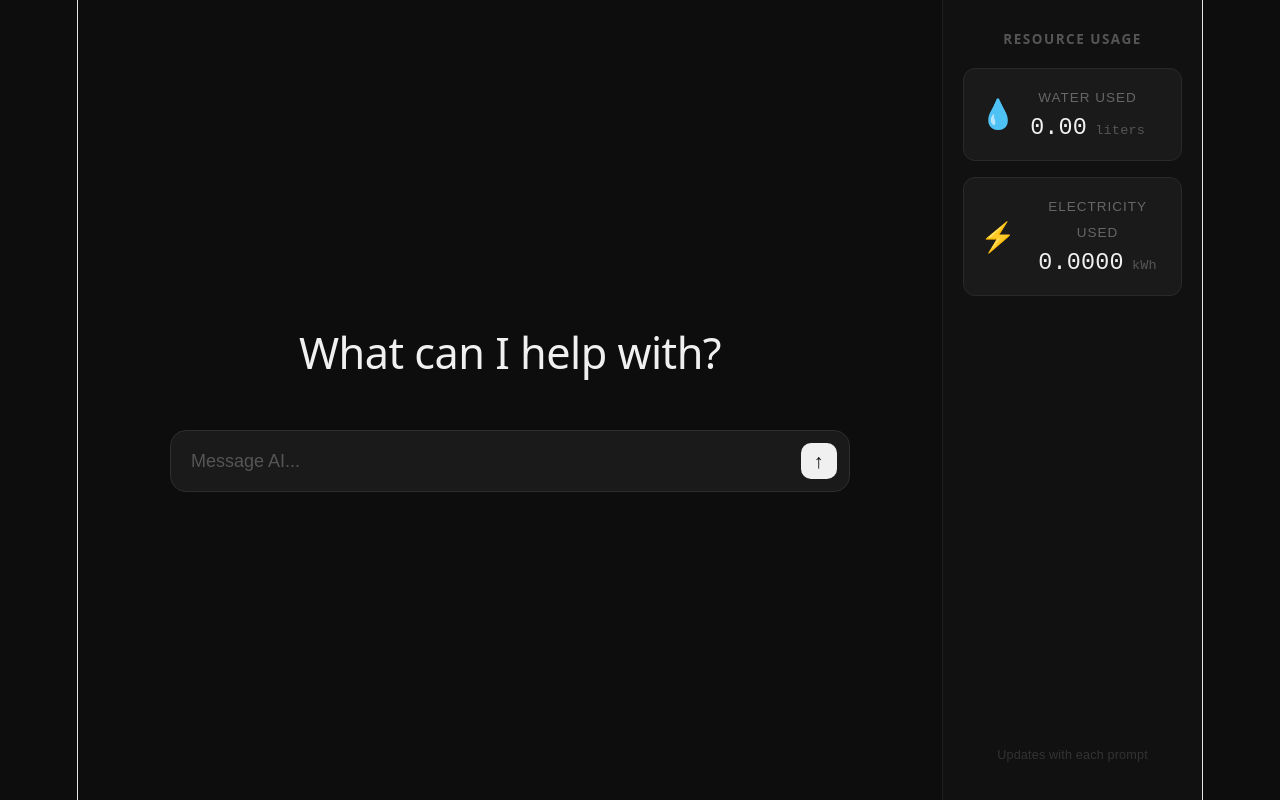
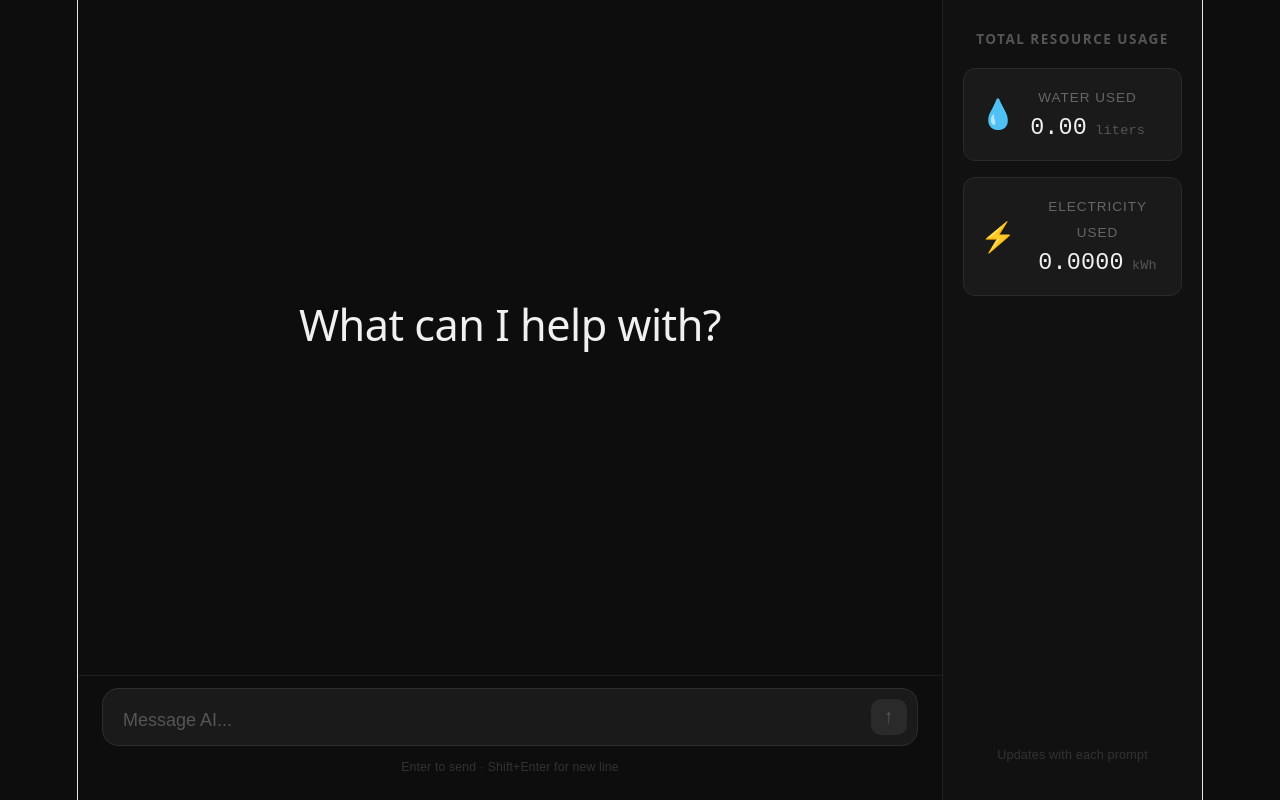
Before and after one commit to DanielABingham/AI-Energy-and-Power-Usage, a React (Vite) app: page / in a window 1280 px wide. Built offline with nearby package versions, Linux system fonts and the light colour scheme.

Commit message:
submit working, messages area working (hardcoded messages)

```diff
--- a/src/App.css
+++ b/src/App.css
@@ -8,31 +8,45 @@ body {
   background-color: #0d0d0d;
   color: #f0f0f0;
   font-family: Arial, Helvetica, sans-serif;
+  height: 100vh;
+  overflow: hidden; /* let inner areas scroll, not the page */
 }
 
 /* ── Layout ── */
 .app {
   display: flex;
   flex-direction: row;
-  min-height: 100vh;
+  height: 100vh;
 }
 
+/* ── Main: flex column so messages grow and input stays pinned ── */
 .main {
+  flex: 1;
+  display: flex;
+  flex-direction: column;
+  min-width: 0; /* prevent flex blowout */
+  overflow: hidden;
+}
+
+/* ── Scrollable messages area ── */
+.messages-area {
+  min-height: 0;
+  flex: 1;
+  overflow-y: auto;
+  padding: 32px 24px;
+  display: flex;
+  flex-direction: column;
+  gap: 24px;
+  scrollbar-width: thin;
+  scrollbar-color: #2a2a2a transparent;
+}
+
+/* Empty / greeting state */
+.empty-state {
   flex: 1;
   display: flex;
   align-items: center;
   justify-content: center;
-  padding: 24px;
-}
-
-/* ── Chat Center ── */
-.center {
-  display: flex;
-  flex-direction: column;
-  align-items: center;
-  gap: 32px;
-  width: 100%;
-  max-width: 680px;
 }
 
 .greeting {
@@ -43,15 +57,138 @@ body {
   letter-spacing: -0.5px;
 }
 
+/* ── Message rows ── */
+.msg-row {
+  display: flex;
+  gap: 14px;
+  align-items: flex-start;
+  animation: fadeSlideIn 0.22s ease both;
+}
+
+@keyframes fadeSlideIn {
+  from {
+    opacity: 0;
+    transform: translateY(8px);
+  }
+  to {
+    opacity: 1;
+    transform: translateY(0);
+  }
+}
+
+/* User — right-aligned blue bubble */
+.msg-row.user {
+  flex-direction: row-reverse;
+}
+
+.msg-row.user .bubble {
+  background: #2563eb;
+  color: #fff;
+  border-radius: 18px 18px 4px 18px;
+  padding: 12px 16px;
+  max-width: 72%;
+  font-size: 0.95rem;
+  line-height: 1.65;
+  white-space: pre-wrap;
+  word-break: break-word;
+}
+
+.msg-row.user .avatar {
+  width: 32px;
+  height: 32px;
+  border-radius: 50%;
+  background: #1e3a8a;
+  display: flex;
+  align-items: center;
+  justify-content: center;
+  font-size: 12px;
+  font-weight: 600;
+  flex-shrink: 0;
+  color: #93c5fd;
+}
+
+/* Assistant — left-aligned, no bubble background */
+.msg-row.assistant .avatar {
+  width: 32px;
+  height: 32px;
+  border-radius: 50%;
+  background: #1a1a1a;
+  border: 1px solid #2a2a2a;
+  display: flex;
+  align-items: center;
+  justify-content: center;
+  font-size: 14px;
+  flex-shrink: 0;
+}
+
+.msg-row.assistant .bubble {
+  background: transparent;
+  color: #d4d4d4;
+  font-size: 0.95rem;
+  line-height: 1.75;
+  max-width: 88%;
+  padding-top: 4px;
+  white-space: pre-wrap;
+  word-break: break-word;
+}
+
+/* Typing indicator */
+.typing {
+  display: flex;
+  gap: 4px;
+  align-items: center;
+  padding: 4px 0;
+}
+
+.typing span {
+  width: 6px;
+  height: 6px;
+  border-radius: 50%;
+  background: #555;
+  animation: blink 1.2s infinite;
+}
+
+.typing span:nth-child(2) {
+  animation-delay: 0.2s;
+}
+.typing span:nth-child(3) {
+  animation-delay: 0.4s;
+}
+
+@keyframes blink {
+  0%,
+  80%,
+  100% {
+    opacity: 0.3;
+    transform: scale(0.85);
+  }
+  40% {
+    opacity: 1;
+    transform: scale(1);
+  }
+}
+
+/* ── Pinned input bar ── */
+.input-bar {
+  padding: 12px 24px 20px;
+  border-top: 1px solid #1f1f1f;
+  flex-shrink: 0;
+}
+
 .input-box {
   display: flex;
-  align-items: center;
+  align-items: flex-end;
   width: 100%;
   background: #1a1a1a;
   border: 1px solid #2e2e2e;
   border-radius: 16px;
-  padding: 12px 12px 12px 20px;
+  padding: 10px 10px 10px 20px;
   gap: 10px;
+  transition: border-color 0.2s;
+}
+
+.input-box:focus-within {
+  border-color: #2563eb;
 }
 
 .chat-input {
@@ -61,6 +198,12 @@ body {
   outline: none;
   font-size: 1rem;
   color: #f0f0f0;
+  font-family: inherit;
+  line-height: 1.6;
+  resize: none;
+  min-height: 24px;
+  max-height: 180px;
+  overflow-y: auto;
 }
 
 .chat-input::placeholder {
@@ -79,11 +222,29 @@ body {
   display: flex;
   align-items: center;
   justify-content: center;
-  transition: background 0.2s;
+  flex-shrink: 0;
+  transition:
+    background 0.2s,
+    transform 0.1s;
 }
 
 .submit-btn:hover {
   background: #ccc;
+}
+.submit-btn:active {
+  transform: scale(0.93);
+}
+.submit-btn:disabled {
+  background: #2a2a2a;
+  color: #555;
+  cursor: not-allowed;
+}
+
+.input-hint {
+  font-size: 0.68rem;
+  color: #333;
+  text-align: center;
+  margin-top: 8px;
 }
 
 /* ── Sidebar ── */
@@ -95,6 +256,7 @@ body {
   display: flex;
   flex-direction: column;
   gap: 16px;
+  flex-shrink: 0;
 }
 
 .sidebar-title {
@@ -151,6 +313,25 @@ body {
   margin-top: auto;
 }
 
+/* fix issue with grey background on messages area on Chrome, Safari, Edge */
+.messages-area::-webkit-scrollbar {
+  width: 6px;
+}
+
+.messages-area::-webkit-scrollbar-track {
+  background: transparent; /* ← this is what kills the grey box */
+}
+
+.messages-area::-webkit-scrollbar-thumb {
+  background: #2a2a2a;
+  border-radius: 3px;
+}
+
+.messages-area::-webkit-scrollbar-thumb:hover {
+  background: #3a3a3a;
+}
+/* end fix issue with grey background on messages area on Chrome, Safari, Edge */
+
 /* ── Tablet ── */
 @media (max-width: 900px) {
   .sidebar {
@@ -160,9 +341,19 @@ body {
 
 /* ── Mobile: sidebar moves to bottom ── */
 @media (max-width: 600px) {
+  body {
+    overflow: hidden;
+  }
+
   .app {
     flex-direction: column;
-    padding-bottom: 140px; /* prevent content hiding behind fixed bar */
+    height: auto;
+    height: 100vh;
+    padding-bottom: 110px;
+  }
+
+  .main {
+    height: calc(100vh - 110px);
   }
 
   .sidebar {
@@ -182,10 +373,7 @@ body {
     z-index: 100;
   }
 
-  .sidebar-title {
-    display: none;
-  }
-
+  .sidebar-title,
   .sidebar-note {
     display: none;
   }
--- a/src/App.jsx
+++ b/src/App.jsx
@@ -1,18 +1,54 @@
-import { useState } from "react";
+import { useState, useRef, useEffect } from "react";
 import "./App.css";
 
 function App() {
   const [input, setInput] = useState("");
+  const [messages, setMessages] = useState([]);
+  const [isTyping, setIsTyping] = useState(false);
+  const bottomRef = useRef(null);
+  const textareaRef = useRef(null);
 
   const energyData = {
     water: { used: 0.0, unit: "liters" },
     electricity: { used: 0.0, unit: "kWh" },
   };
 
+  // Auto-scroll to bottom whenever messages or typing state changes
+  useEffect(() => {
+    bottomRef.current?.scrollIntoView({ behavior: "smooth" });
+  }, [messages, isTyping]);
+
+  // Grow textarea as user types
+  const autoResize = () => {
+    const ta = textareaRef.current;
+    if (!ta) return;
+    ta.style.height = "auto";
+    ta.style.height = Math.min(ta.scrollHeight, 180) + "px";
+  };
+
   const handleSubmit = () => {
-    if (!input.trim()) return;
-    console.log("Submitted:", input);
+    const text = input.trim();
+    if (!text || isTyping) return;
+
+    // 1. Add user message immediately
+    setMessages((prev) => [...prev, { role: "user", content: text }]);
     setInput("");
+    if (textareaRef.current) textareaRef.current.style.height = "auto";
+
+    // 2. Show typing indicator
+    setIsTyping(true);
+
+    // 3. TODO: replace this with your real API call
+    setTimeout(() => {
+      setMessages((prev) => [
+        ...prev,
+        {
+          role: "assistant",
+          content: "This is where your AI response will appear.",
+        },
+      ]);
+      setIsTyping(false);
+    }, 100);
   };
 
   const handleKeyDown = (e) => {
@@ -24,27 +60,69 @@ function App() {
 
   return (
     <div className="app">
+      {/* ── Main chat area ── */}
       <main className="main">
-        <div className="center">
-          <h1 className="greeting">What can I help with?</h1>
+        {/* Scrollable messages */}
+        <div className="messages-area">
+          {messages.length === 0 && !isTyping && (
+            <div className="empty-state">
+              <h1 className="greeting">What can I help with?</h1>
+            </div>
+          )}
+
+          {messages.map((msg, i) => (
+            <div key={i} className={`msg-row ${msg.role}`}>
+              <div className="avatar">{msg.role === "user" ? "Y" : "✦"}</div>
+              <div className="bubble">{msg.content}</div>
+            </div>
+          ))}
+
+          {isTyping && (
+            <div className="msg-row assistant">
+              <div className="avatar">✦</div>
+              <div className="bubble">
+                <div className="typing">
+                  <span />
+                  <span />
+                  <span />
+                </div>
+              </div>
+            </div>
+          )}
+
+          <div ref={bottomRef} />
+        </div>
+
+        {/* Pinned input bar */}
+        <div className="input-bar">
           <div className="input-box">
-            <input
-              type="text"
+            <textarea
+              ref={textareaRef}
+              rows={1}
               className="chat-input"
               placeholder="Message AI..."
               value={input}
-              onChange={(e) => setInput(e.target.value)}
+              onChange={(e) => {
+                setInput(e.target.value);
+                autoResize();
+              }}
               onKeyDown={handleKeyDown}
             />
-            <button className="submit-btn" onClick={handleSubmit}>
+            <button
+              className="submit-btn"
+              onClick={handleSubmit}
+              disabled={!input.trim() || isTyping}
+            >
               ↑
             </button>
           </div>
+          <p className="input-hint">Enter to send · Shift+Enter for new line</p>
         </div>
       </main>
 
+      {/* ── Sidebar ── */}
       <aside className="sidebar">
-        <h2 className="sidebar-title">Resource Usage</h2>
+        <h2 className="sidebar-title">Total Resource Usage</h2>
 
         <div className="stat-card">
           <div className="stat-icon">💧</div>
```
